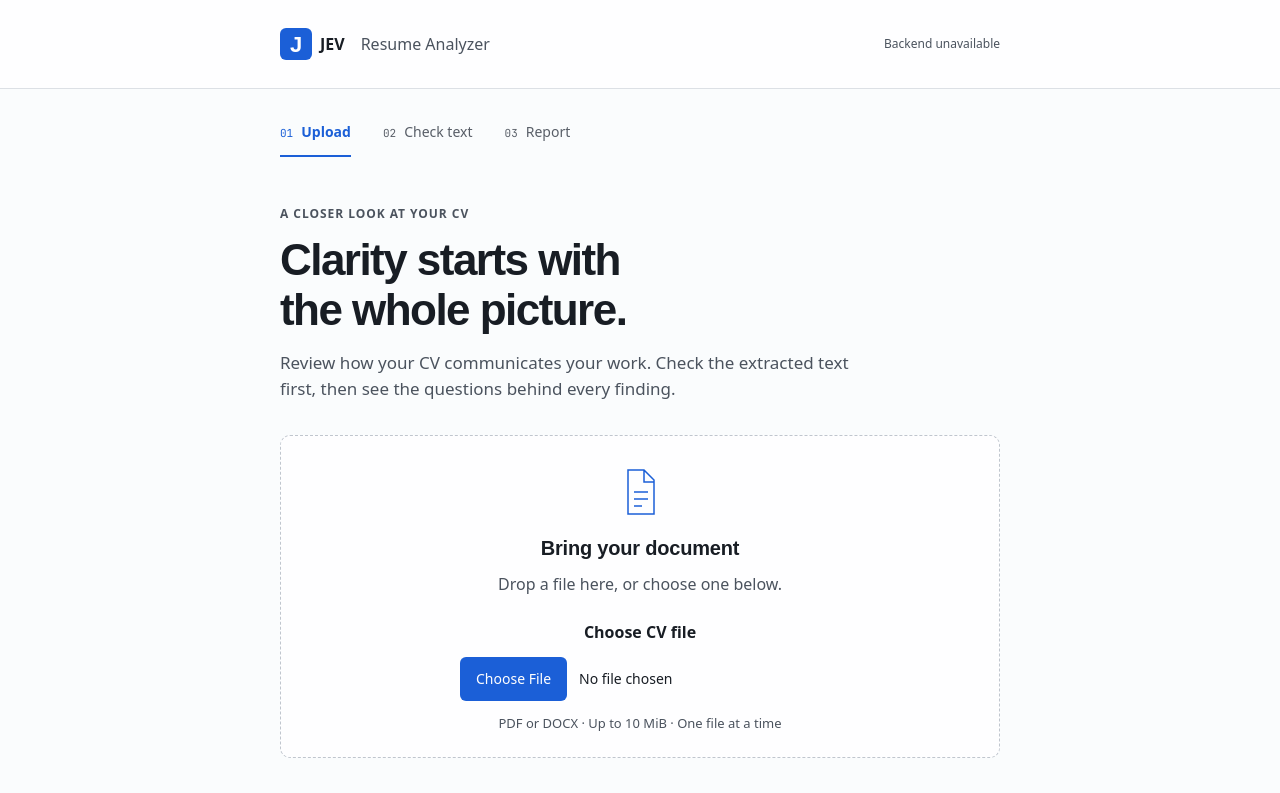
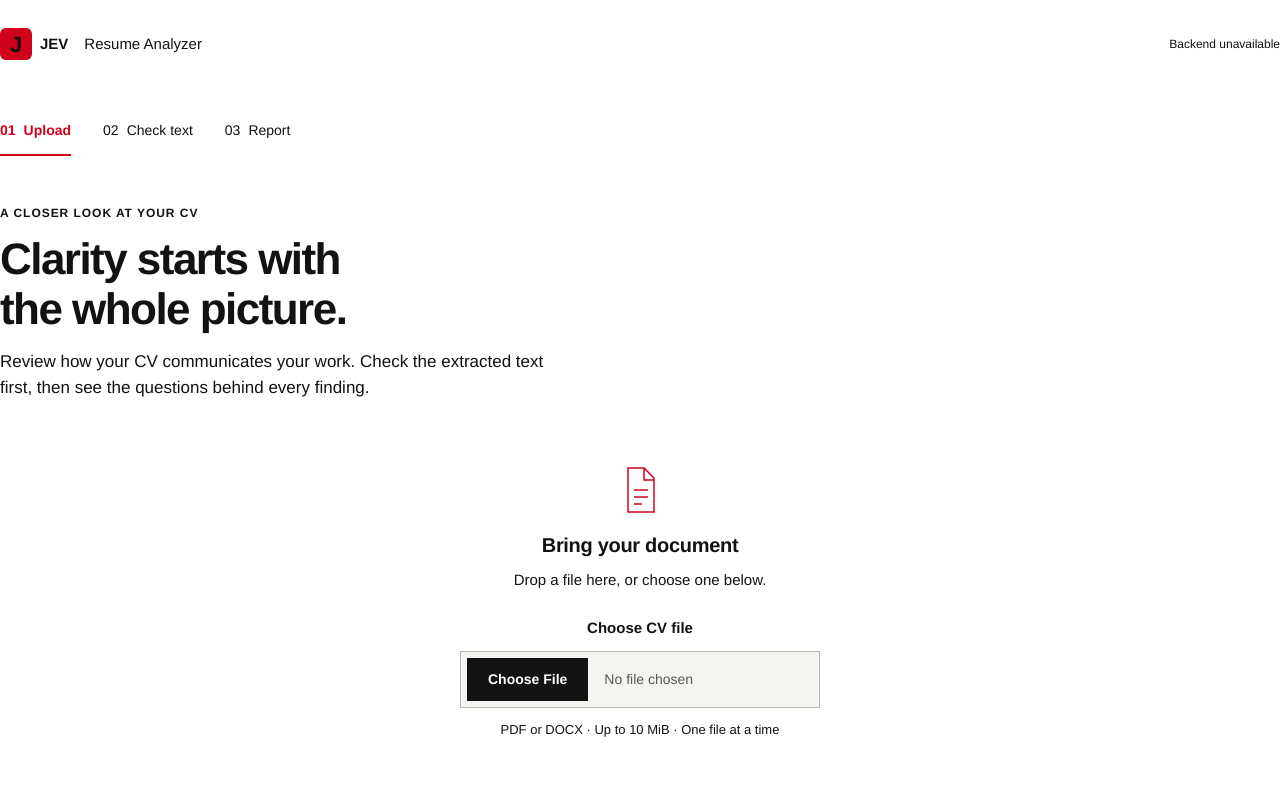
Before and after one commit to awun8191/jev-resume-analyzer, a React (Vite) app in the folder frontend/: page / in a window 1280 px wide. Shown: the top 793 px of the page. Built offline with nearby package versions, Linux system fonts and the light colour scheme; no server answers.

Commit message:
refactor(styles): replace the visual system with Swiss tokens
One neo-grotesque family (Inter), six type sizes, a monochrome palette with a
single red accent, hairline rules and square corners. Removes the previous
two-family, blue-accented token set.

```diff
--- a/frontend/index.html
+++ b/frontend/index.html
@@ -3,6 +3,8 @@
   <head>
     <meta charset="UTF-8" />
     <meta name="viewport" content="width=device-width, initial-scale=1.0" />
+    <meta name="color-scheme" content="light" />
+    <meta name="theme-color" content="#ffffff" />
     <meta
       name="description"
       content="Localhost demo: review a CV with optional job posting alignment. CV text is sent to the TypeSafe API for analysis."
--- a/frontend/package.json
+++ b/frontend/package.json
@@ -12,9 +12,7 @@
     "test:watch": "vitest"
   },
   "dependencies": {
-    "@fontsource-variable/bricolage-grotesque": "^5.2.8",
-    "@fontsource-variable/hanken-grotesk": "^5.2.8",
-    "@fontsource/jetbrains-mono": "^5.2.8",
+    "@fontsource-variable/inter": "^5.3.0",
     "react": "^18.3.1",
     "react-dom": "^18.3.1",
     "zod": "^3.25.76"
--- a/frontend/src/main.tsx
+++ b/frontend/src/main.tsx
@@ -1,8 +1,6 @@
 import { StrictMode } from 'react'
 import { createRoot } from 'react-dom/client'
-import '@fontsource-variable/bricolage-grotesque'
-import '@fontsource-variable/hanken-grotesk'
-import '@fontsource/jetbrains-mono/400.css'
+import '@fontsource-variable/inter'
 import './styles/tokens.css'
 import './styles/global.css'
 import App from './App'
--- a/frontend/src/styles/global.css
+++ b/frontend/src/styles/global.css
@@ -1,3 +1,7 @@
+/*
+ * Base layer: reset, typography, and the few primitives shared by every stage.
+ * Rules are hairlines. Corners are square. Nothing floats.
+ */
 *,
 *::before,
 *::after {
@@ -15,37 +19,72 @@ html {
 body {
   background: var(--paper);
   color: var(--ink);
-  font-family: var(--font-body);
-  font-size: var(--text-md);
-  line-height: 1.55;
+  font-family: var(--font);
+  font-size: var(--fs-3);
+  line-height: var(--lh-body);
+  font-variant-numeric: tabular-nums;
+  font-feature-settings: 'kern' 1;
   -webkit-font-smoothing: antialiased;
+  -moz-osx-font-smoothing: grayscale;
 }
 
 h1,
 h2,
-h3 {
-  font-family: var(--font-display);
-  line-height: 1.2;
-  letter-spacing: -0.01em;
+h3,
+h4 {
   font-weight: 600;
+  line-height: var(--lh-head);
+  letter-spacing: -0.015em;
+  text-wrap: balance;
+}
+
+p {
+  text-wrap: pretty;
 }
 
 button,
 input,
-textarea {
+textarea,
+summary {
   font: inherit;
   color: inherit;
 }
 
+a {
+  color: inherit;
+  text-decoration-thickness: 1px;
+  text-underline-offset: 3px;
+}
+
 :focus-visible {
-  outline: 2px solid var(--focus-ring);
+  outline: 2px solid var(--focus);
   outline-offset: 2px;
-  border-radius: 2px;
 }
 
 ::selection {
-  background: var(--accent-soft);
-  color: var(--accent-ink);
+  background: var(--ink);
+  color: var(--paper);
+}
+
+/* Small caps label. The only uppercase voice in the interface. */
+.label {
+  display: block;
+  font-size: var(--fs-1);
+  font-weight: 600;
+  line-height: 1.35;
+  letter-spacing: var(--track-label);
+  text-transform: uppercase;
+  color: var(--ink-2);
+}
+
+.help {
+  font-size: var(--fs-2);
+  line-height: 1.5;
+  color: var(--ink-2);
+}
+
+.measure {
+  max-width: var(--measure);
 }
 
 .sr-only {
@@ -60,6 +99,296 @@ textarea {
   border: 0;
 }
 
+/* Buttons. Square, 44px tall, black fill for the one primary action. */
+.btn {
+  display: inline-flex;
+  align-items: center;
+  justify-content: center;
+  gap: var(--s2);
+  min-height: var(--tap);
+  padding: 0 20px;
+  border: 1px solid var(--ink);
+  border-radius: 0;
+  background: var(--paper);
+  color: var(--ink);
+  font-size: var(--fs-2);
+  font-weight: 600;
+  letter-spacing: 0.01em;
+  cursor: pointer;
+  transition: background var(--dur) var(--ease), border-color var(--dur) var(--ease);
+}
+
+.btn--primary {
+  background: var(--ink);
+  color: var(--paper);
+}
+
+.btn--quiet {
+  border-color: var(--rule-2);
+  color: var(--ink-2);
+}
+
+@media (hover: hover) {
+  .btn--primary:not(:disabled):hover {
+    background: var(--accent);
+    border-color: var(--accent);
+  }
+
+  .btn--quiet:not(:disabled):hover {
+    border-color: var(--ink);
+    color: var(--ink);
+  }
+
+  .btn:not(.btn--primary):not(.btn--quiet):not(:disabled):hover {
+    background: var(--paper-sunk);
+  }
+}
+
+.btn:disabled {
+  opacity: 0.45;
+  cursor: not-allowed;
+}
+
+/* Text fields. Hairline border, square corners, no inner shadow. */
+.field-label {
+  display: flex;
+  flex-wrap: wrap;
+  align-items: baseline;
+  justify-content: space-between;
+  gap: var(--s1) var(--s4);
+  margin-bottom: var(--s2);
+}
+
+.field-label .label {
+  color: var(--ink);
+}
+
+.field-meta {
+  font-size: var(--fs-1);
+  letter-spacing: 0.05em;
+  text-transform: uppercase;
+  color: var(--ink-3);
+}
+
+textarea {
+  display: block;
+  width: 100%;
+  min-height: 180px;
+  padding: var(--s4);
+  border: 1px solid var(--rule-2);
+  border-radius: 0;
+  background: var(--paper);
+  color: var(--ink);
+  font-size: var(--fs-3);
+  line-height: 1.6;
+  resize: vertical;
+  transition: border-color var(--dur) var(--ease);
+}
+
+@media (hover: hover) {
+  textarea:hover:not(:disabled) {
+    border-color: var(--ink-3);
+  }
+}
+
+textarea:disabled {
+  background: var(--paper-sunk);
+  border-color: var(--rule);
+  color: var(--ink-2);
+}
+
+/* Native file input. The picker button is a black block, never a pill. */
+input[type='file'] {
+  display: block;
+  width: 100%;
+  max-width: 440px;
+  min-height: var(--tap);
+  padding: 6px;
+  border: 1px solid var(--rule-2);
+  border-radius: 0;
+  background: var(--paper-sunk);
+  font-size: var(--fs-2);
+  color: var(--ink-2);
+}
+
+input[type='file']::file-selector-button {
+  min-height: 40px;
+  margin-right: var(--s4);
+  padding: 10px 20px;
+  border: 1px solid var(--ink);
+  border-radius: 0;
+  background: var(--ink);
+  color: var(--paper);
+  font: inherit;
+  font-weight: 600;
+  cursor: pointer;
+  transition: background var(--dur) var(--ease), border-color var(--dur) var(--ease);
+}
+
+@media (hover: hover) {
+  input[type='file']::file-selector-button:hover {
+    background: var(--accent);
+    border-color: var(--accent);
+  }
+}
+
+/* Native disclosure, restyled. The marker is a plus or minus, not a chevron. */
+.disclosure {
+  border-top: 1px solid var(--rule);
+  border-bottom: 1px solid var(--rule);
+}
+
+.disclosure > summary {
+  display: flex;
+  align-items: center;
+  justify-content: space-between;
+  gap: var(--s4);
+  min-height: 48px;
+  padding-block: var(--s3);
+  cursor: pointer;
+  font-size: var(--fs-2);
+  font-weight: 600;
+  list-style: none;
+}
+
+.disclosure > summary::-webkit-details-marker {
+  display: none;
+}
+
+.disclosure > summary:hover {
+  color: var(--accent);
+}
+
+.disclosure__mark {
+  position: relative;
+  width: 12px;
+  height: 12px;
+  flex: none;
+}
+
+.disclosure__mark::before,
+.disclosure__mark::after {
+  content: '';
+  position: absolute;
+  background: currentColor;
+}
+
+.disclosure__mark::before {
+  inset: 5px 0 auto;
+  height: 2px;
+}
+
+.disclosure__mark::after {
+  inset: 0 5px auto;
+  width: 2px;
+  height: 12px;
+}
+
+.disclosure[open] > summary .disclosure__mark::after {
+  display: none;
+}
+
+.disclosure__body {
+  display: grid;
+  gap: var(--s3);
+  padding-block: var(--s2) var(--s5);
+  font-size: var(--fs-2);
+  line-height: 1.6;
+  color: var(--ink-2);
+}
+
+/* Warning block. Black rule, square marker, text carries the meaning. */
+.notice {
+  border-top: 2px solid var(--ink);
+  padding-top: var(--s3);
+  margin-block: var(--s6);
+}
+
+.notice > .label {
+  color: var(--ink);
+}
+
+.notice ul {
+  display: grid;
+  gap: var(--s2);
+  margin-top: var(--s3);
+  padding: 0;
+  list-style: none;
+  font-size: var(--fs-2);
+  line-height: 1.55;
+  color: var(--ink-2);
+}
+
+.notice li {
+  display: grid;
+  grid-template-columns: 6px minmax(0, 1fr);
+  gap: var(--s3);
+  align-items: baseline;
+}
+
+.notice li::before {
+  content: '';
+  width: 6px;
+  height: 6px;
+  background: var(--ink);
+  transform: translateY(-1px);
+}
+
+/* Request failure. Accent rule plus the words "Request failed". */
+.alert {
+  border-top: 2px solid var(--accent);
+  padding-top: var(--s3);
+  margin-bottom: var(--s6);
+}
+
+.alert > .label {
+  color: var(--accent);
+}
+
+.alert h2 {
+  margin-top: var(--s2);
+  font-size: var(--fs-4);
+}
+
+.alert p {
+  margin-top: var(--s2);
+  max-width: var(--measure);
+  font-size: var(--fs-2);
+  color: var(--ink-2);
+}
+
+code {
+  font-family: var(--font);
+  font-size: 0.95em;
+  letter-spacing: 0.02em;
+  overflow-wrap: anywhere;
+}
+
+.notice code {
+  font-size: var(--fs-1);
+  letter-spacing: 0.04em;
+  color: var(--ink-3);
+}
+
+/* Status line with a square marker. Text, not colour, carries the meaning. */
+.busy {
+  display: flex;
+  align-items: baseline;
+  gap: var(--s2);
+  margin-top: var(--s4);
+  font-size: var(--fs-2);
+  line-height: 1.5;
+  color: var(--ink-2);
+}
+
+.busy::before {
+  content: '';
+  width: 6px;
+  height: 6px;
+  background: var(--accent);
+  flex: none;
+}
+
 @media (prefers-reduced-motion: reduce) {
   *,
   *::before,
--- a/frontend/src/styles/tokens.css
+++ b/frontend/src/styles/tokens.css
@@ -1,69 +1,73 @@
 /*
  * JEV Resume Analyzer design tokens.
- * Direction (user-approved): white surfaces, thin grey borders, blue accents,
- * clean minimal professional register. Neutrals are tinted toward the blue
- * accent; no pure black, no pure white.
+ *
+ * Swiss / International Typographic Style. One neo-grotesque family, six type
+ * sizes, hairline rules, one accent. Status is never carried by colour alone:
+ * every state also has a glyph and a word.
  */
 :root {
-  /* Color */
-  --paper: oklch(98.9% 0.003 250);
-  --surface: oklch(99.8% 0.001 250);
-  --surface-sunken: oklch(97.4% 0.004 250);
-  --ink: oklch(23% 0.016 256);
-  --ink-secondary: oklch(44% 0.02 256);
-  --ink-muted: oklch(48% 0.016 256);
-  --border: oklch(90.6% 0.008 256);
-  --border-strong: oklch(82.5% 0.013 256);
+  /* Colour. Monochrome plus one accent. */
+  --paper: #ffffff;
+  --paper-sunk: #f4f4f1;
+  --ink: #121212;
+  --ink-2: #565656;
+  --ink-3: #6e6e6e;
+  --rule: #dededa;
+  --rule-2: #b8b8b3;
+  --accent: #d0021b;
+  --focus: #121212;
 
-  --accent: oklch(52% 0.196 261);
-  --accent-hover: oklch(45% 0.185 261);
-  --accent-soft: oklch(95.6% 0.021 261);
-  --accent-ink: oklch(38% 0.14 261);
-  --focus-ring: oklch(60% 0.16 261);
+  /* Type. One family. Sizes map to label, meta, body, lead, section, title. */
+  --font: 'Inter Variable', 'Helvetica Neue', Helvetica, Arial, sans-serif;
+  --fs-1: 0.6875rem;
+  --fs-2: 0.8125rem;
+  --fs-3: 0.9375rem;
+  --fs-4: 1.1875rem;
+  --fs-5: 1.75rem;
+  --fs-6: clamp(2.125rem, 4.4vw, 3rem);
+  --fs-display: clamp(2.75rem, 4.5vw, 3.75rem);
 
-  /* Status colors. Never the sole signal: always paired with text labels. */
-  --ok: oklch(52% 0.12 155);
-  --ok-soft: oklch(96.2% 0.03 155);
-  --ok-ink: oklch(37% 0.08 155);
-  --amber: oklch(66% 0.13 75);
-  --amber-soft: oklch(97.2% 0.045 85);
-  --amber-ink: oklch(43% 0.1 75);
-  --rose: oklch(54% 0.185 22);
-  --rose-soft: oklch(96.4% 0.02 22);
-  --rose-ink: oklch(41% 0.15 22);
+  /* Report hierarchy: rating, two sub-scores, counts, findings. */
+  --score-value: var(--fs-display);
+  --subscore-value: var(--fs-4);
 
-  /* Typography */
-  --font-display: 'Bricolage Grotesque Variable', 'Hanken Grotesk Variable', ui-sans-serif, sans-serif;
-  --font-body: 'Hanken Grotesk Variable', ui-sans-serif, system-ui, sans-serif;
-  --font-mono: 'JetBrains Mono', ui-monospace, 'SFMono-Regular', monospace;
+  --lh-tight: 1.05;
+  --lh-head: 1.14;
+  --lh-body: 1.55;
+  --track-label: 0.09em;
 
-  --text-xs: 0.75rem;
-  --text-sm: 0.875rem;
-  --text-md: 1rem;
-  --text-lg: 1.125rem;
-  --text-xl: 1.375rem;
-  --text-2xl: 1.75rem;
+  /* Space. 4px base. */
+  --s1: 4px;
+  --s2: 8px;
+  --s3: 12px;
+  --s4: 16px;
+  --s5: 24px;
+  --s6: 32px;
+  --s7: 48px;
+  --s8: 64px;
+  --s9: 96px;
 
-  /* Space (4px base) */
-  --space-1: 4px;
-  --space-2: 8px;
-  --space-3: 12px;
-  --space-4: 16px;
-  --space-5: 24px;
-  --space-6: 32px;
-  --space-7: 48px;
-  --space-8: 64px;
+  /* Grid and measure. */
+  --cols: 12;
+  --gutter: 24px;
+  --page-max: 1360px;
+  --page-pad: 20px;
+  --tap: 44px;
+  --measure: 64ch;
 
-  /* Shape */
-  --radius-sm: 6px;
-  --radius-md: 10px;
+  /* Motion. Short, interruptible, never decorative. */
+  --dur: 120ms;
+  --ease: cubic-bezier(0.2, 0, 0, 1);
+}
 
-  /* Motion (interruptible CSS transitions, not keyframes) */
-  --ease-out: cubic-bezier(0.23, 1, 0.32, 1);
-  --dur-fast: 120ms;
-  --dur: 180ms;
+@media (min-width: 768px) {
+  :root {
+    --page-pad: 32px;
+  }
+}
 
-  /* Layout */
-  --content-width: 720px;
-  --wide-width: 880px;
+@media (min-width: 1200px) {
+  :root {
+    --page-pad: 48px;
+  }
 }
```
Also changed, not shown: 1 other file (tests, documents, lock files or other folders).
